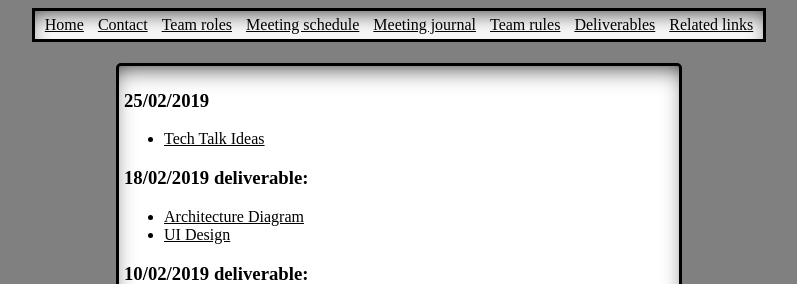
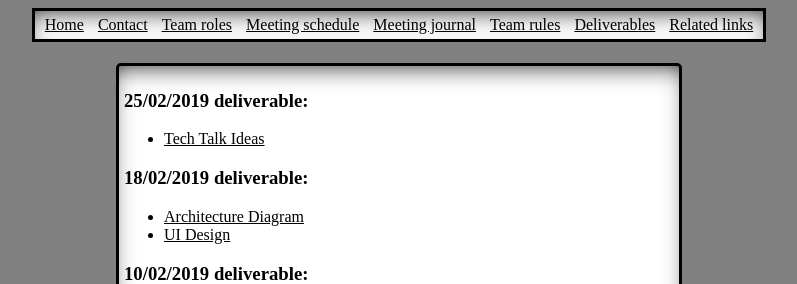
Before and after one commit to jay1723/ObjectDetectionWebsite, a Jekyll site: the page built from deliverables.md, in a window 1280 px wide. Shown: the top 284 px of the page, without its empty margins (241-1038 px from the left). Built offline with Jekyll 4.4.1, drawn with Linux system fonts in a browser that asks for light colours; our own code applies the rules of GitHub Pages for plain Markdown files.

Commit message:
fixed typo

```diff
--- a/deliverables.md
+++ b/deliverables.md
@@ -1,4 +1,4 @@
-### 25/02/2019
+### 25/02/2019 deliverable:
 * [Tech Talk Ideas](https://docs.google.com/document/d/1ljatkXs8Zo0GPVSzwhbhWiuCpdWVTkwD5ZkaFhaVOsI/edit?usp=sharing)
 
 ### 18/02/2019 deliverable:
```
